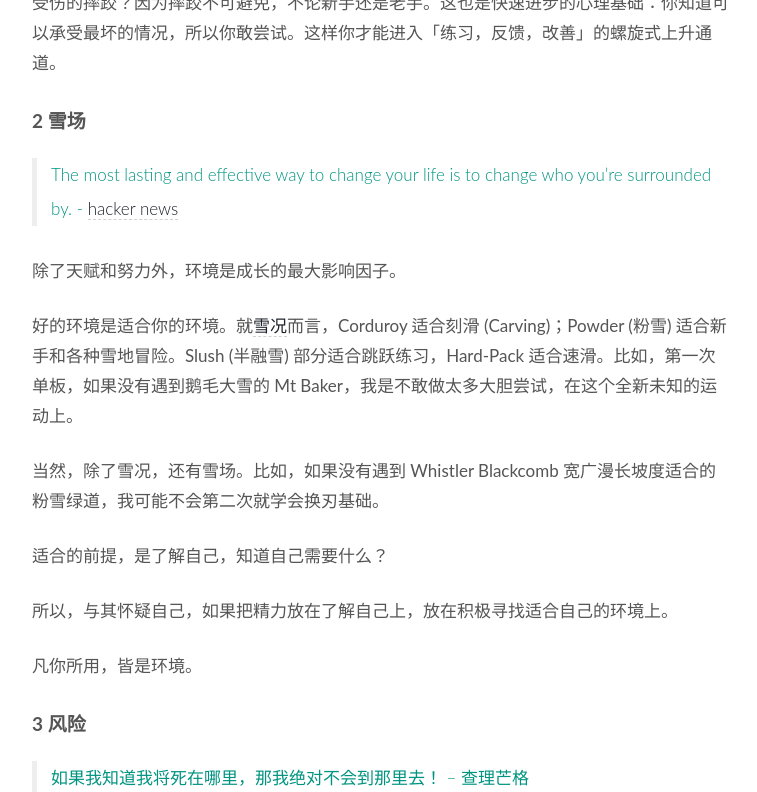
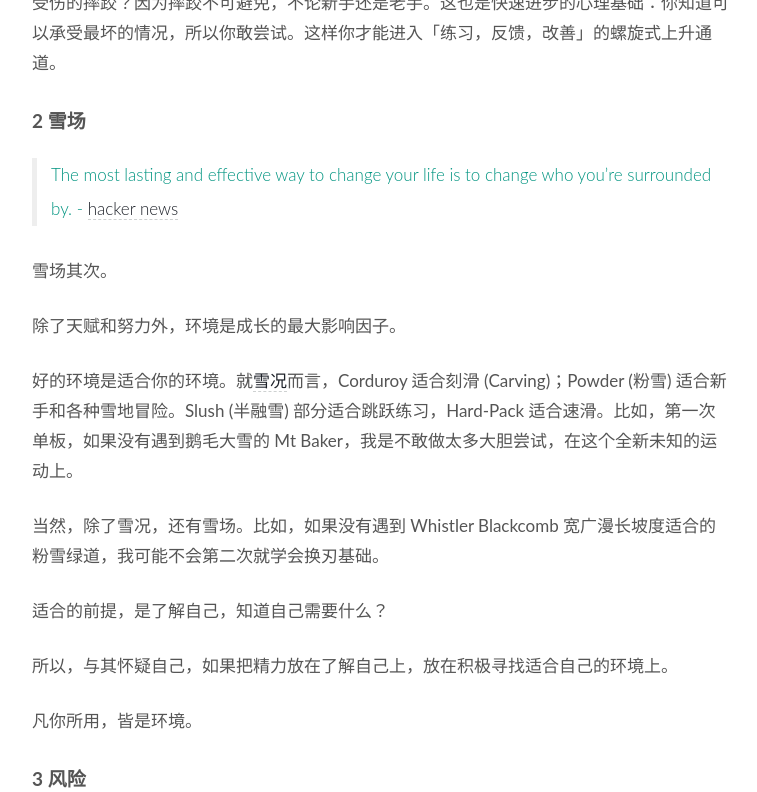
Before and after one commit to WillWang-X/willwang-x.github.io, a Jekyll site: the page built from _posts/blogs/2021-04-06-s-and-adventure.md, in a window 1280 px wide and 900 px high, scrolled down 1803 px, cut to the strip 0-792 px from the top of the window. Shown: the whole strip, without its empty margins (258-1015 px from the left). Built offline with Jekyll 4.4.1, drawn with Linux system fonts in a browser that asks for light colours.

Commit message:
update image

```diff
--- a/_posts/blogs/2021-04-06-s-and-adventure.md
+++ b/_posts/blogs/2021-04-06-s-and-adventure.md
@@ -37,6 +37,8 @@
 
 > The most lasting and effective way to change your life is to change who you’re surrounded by. - [hacker news](https://news.ycombinator.com/item?id=22102726)
 
+雪场其次。
+
 除了天赋和努力外，环境是成长的最大影响因子。
 
 好的环境是适合你的环境。就[雪况](https://i.imgur.com/XmEtIQ9.png)而言，Corduroy 适合刻滑 (Carving)；Powder (粉雪) 适合新手和各种雪地冒险。Slush (半融雪) 部分适合跳跃练习，Hard-Pack 适合速滑。比如，第一次单板，如果没有遇到鹅毛大雪的 Mt Baker，我是不敢做太多大胆尝试，在这个全新未知的运动上。
@@ -51,9 +53,10 @@
 
 ## 3 风险
 
+![](https://i.imgur.com/n6xyZtP.gif)
+
 > 如果我知道我将死在哪里，那我绝对不会到那里去！ -- 查理芒格
 
-![](https://i.imgur.com/n6xyZtP.gif)
 
 滑雪风险主要有三：
 
```
